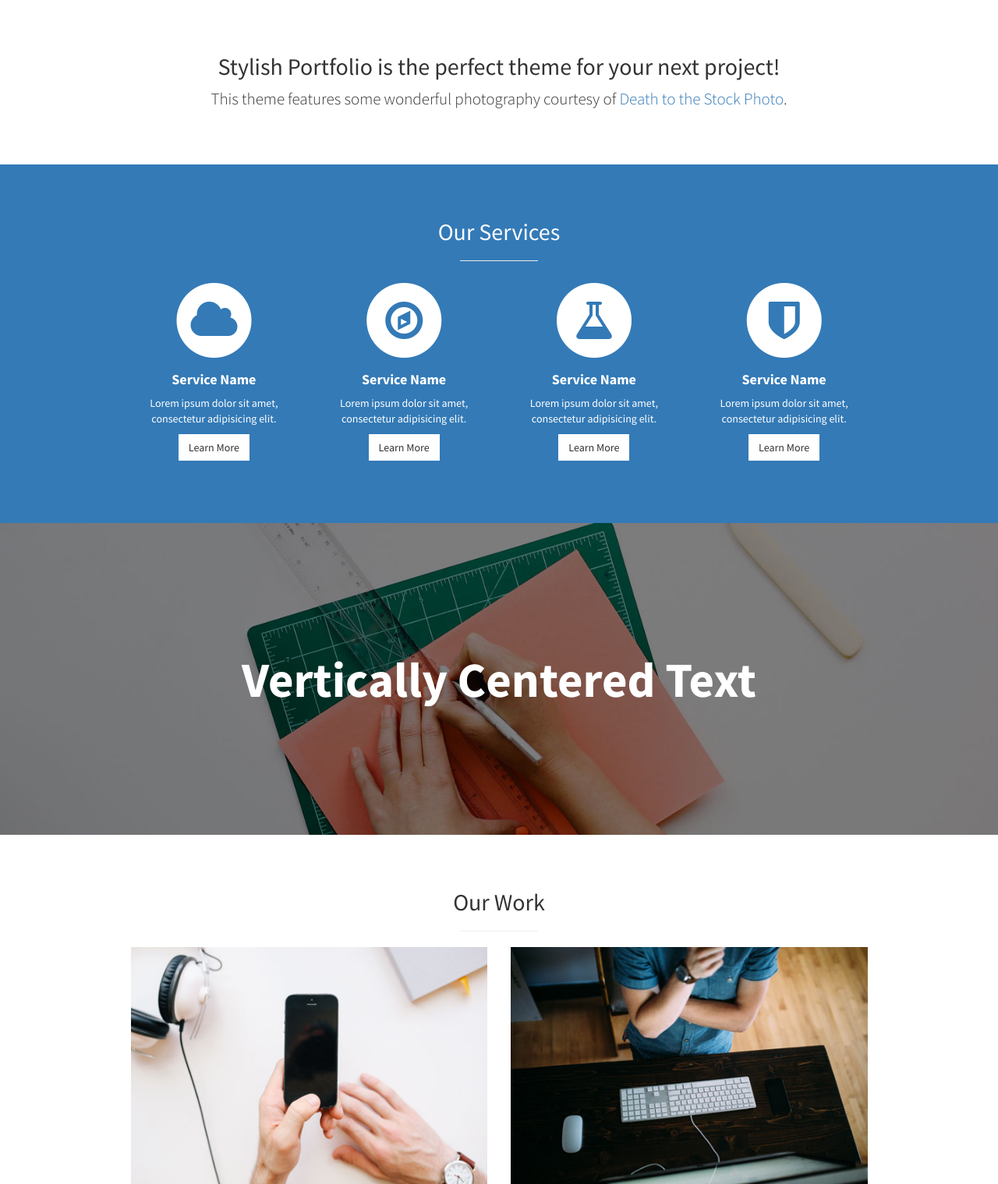
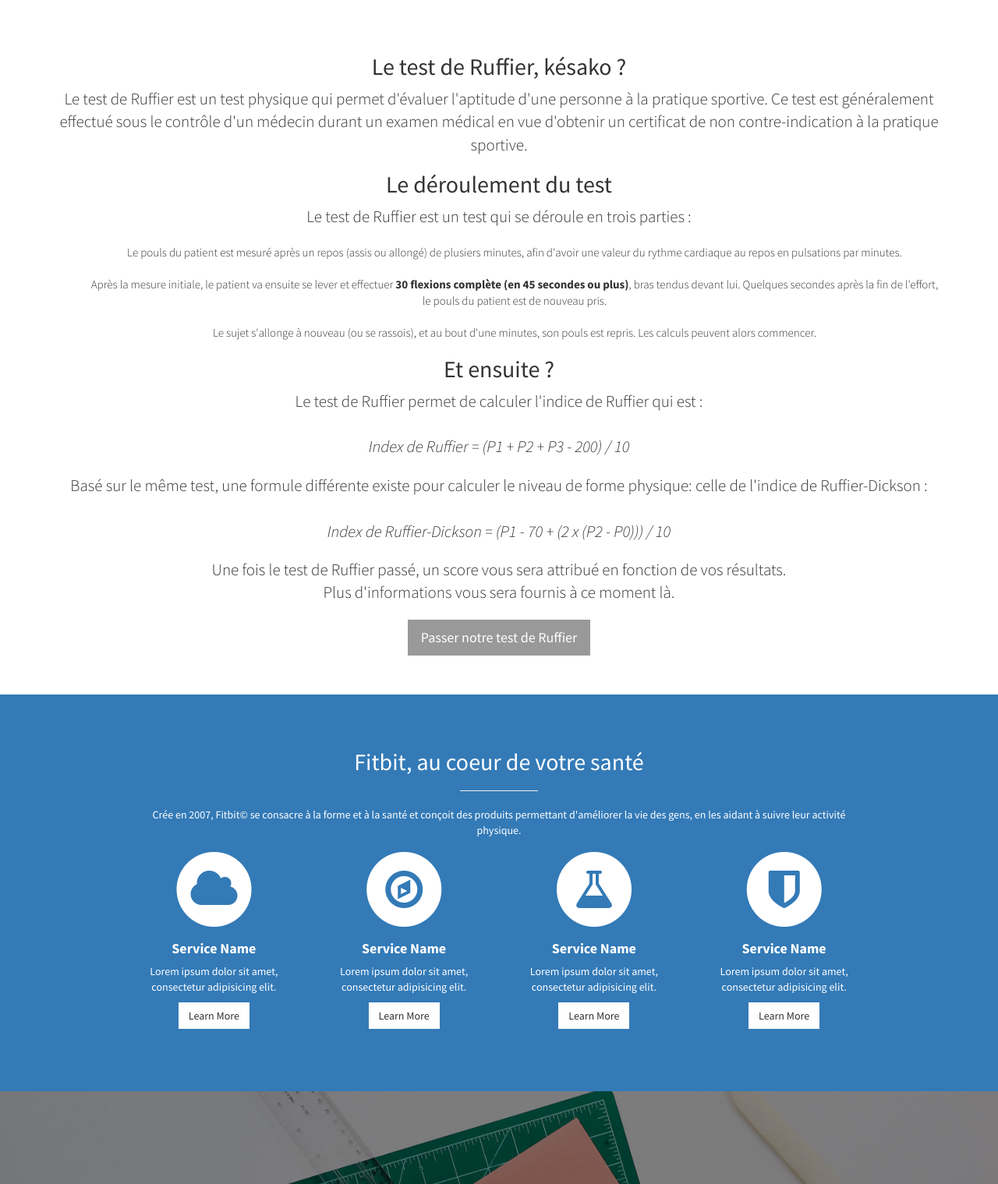
Before and after one commit to sylvainmetayer/semaine-innovante-dawin, a PHP site: page /front-page.html in a window 1280 px wide. Shown: the part 801-2320 px from the top of the page at 78% size. Run offline with PHP 8.4, Linux system fonts and the light colour scheme; some libraries are stand-ins or nearby versions; some web fonts are replaced.

Commit message:
avancement site : partie test de ruffier sur PA

```diff
--- a/app/front-page.html
+++ b/app/front-page.html
@@ -69,8 +69,8 @@
         <h3 class="girl-next-door"> Un projet innovant unique</h3>
         <br>
         <p class="lead"> Projet issus de la semaine innovante des étudiants en Licence Professionnelle DAWIN,<br> Dawin & Fitbit
-        a pour but d'aider les personnes possédant un appareil <br>
-            de mesure de fréquence cardiaque de la marque Fitbit© à effectuer le test de Ruffier. </p>
+        a pour but d'aider les personnes possédant un appareil Charge 2, <br>
+            un bracelet connecté de la marque Fitbit© à effectuer le test de Ruffier. </p>
         <a href="#about" class="btn btn-dark btn-lg">En savoir plus</a>
     </div>
 </header>
@@ -80,8 +80,35 @@
     <div class="container">
         <div class="row">
             <div class="col-lg-12 text-center">
-                <h2>Stylish Portfolio is the perfect theme for your next project!</h2>
-                <p class="lead">This theme features some wonderful photography courtesy of <a target="_blank" href="http://join.deathtothestockphoto.com/">Death to the Stock Photo</a>.</p>
+                <h2> Le test de Ruffier, késako ?</h2>
+                <p class="lead"> Le test de Ruffier est un test physique qui permet d'évaluer l'aptitude d'une personne
+                à la pratique sportive. Ce test est généralement effectué sous le contrôle d'un médecin durant un examen
+                médical en vue d'obtenir un certificat de non contre-indication à la pratique sportive.</p>
+
+                <h2> Le déroulement du test</h2>
+                <p class="lead"> Le test de Ruffier est un test qui se déroule en trois parties :</p>
+                <ul>
+                    <li> <p class="lead-p">  Le pouls du patient est mesuré après un repos (assis ou allongé) de plusiers minutes, afin d'avoir une valeur du
+                        rythme cardiaque au repos en pulsations par minutes. </p></li>
+                    <li> <p class="lead-p"> Après la mesure initiale, le patient va ensuite se lever et effectuer <b>30 flexions complète (en 45 secondes ou plus)</b>,
+                        bras tendus devant lui. Quelques secondes après la fin de l'effort, le pouls du patient est de nouveau pris.</p></li>
+                    <li> <p class="lead-p"> Le sujet s'allonge à nouveau (ou se rassois), et au bout d'une minutes,
+                        son pouls est repris. Les calculs peuvent alors commencer. </p></li>
+                </ul>
+
+                <h2> Et ensuite ?</h2>
+                <p class = "lead"> Le test de Ruffier permet de calculer l'indice de Ruffier qui est : <br><br>
+                 <i>Index de Ruffier = (P1 + P2 + P3 - 200) / 10 </i> <br>
+                </p>
+                <p class="lead"> Basé sur le même test, une formule différente existe pour calculer le niveau de forme physique:
+                celle de l'indice de Ruffier-Dickson : <br><br>
+                <i> Index de Ruffier-Dickson = (P1 - 70 + (2 x (P2 - P0))) / 10</i></p>
+
+                <p class="lead"> Une fois le test de Ruffier passé, un score vous sera attribué en fonction de vos résultats. <br>
+                Plus d'informations vous sera fournis à ce moment là.</p>
+
+                <a href="testRuffier.html" class="btn btn-dark btn-lg">Passer notre test de Ruffier</a>
+
             </div>
         </div>
         <!-- /.row -->
@@ -95,8 +122,10 @@
     <div class="container">
         <div class="row text-center">
             <div class="col-lg-10 col-lg-offset-1">
-                <h2>Our Services</h2>
+                <h2>Fitbit, au coeur de votre santé</h2>
                 <hr class="small">
+                <p> Crée en 2007, Fitbit© se consacre à la forme et à la santé et conçoit des produits permettant
+                    d'améliorer la vie des gens, en les aidant à suivre leur activité physique.</p>
                 <div class="row">
                     <div class="col-md-3 col-sm-6">
                         <div class="service-item">
--- a/app/styles/stylish-portfolio.css
+++ b/app/styles/stylish-portfolio.css
@@ -180,6 +180,17 @@ hr.small {
     padding: 50px 0;
 }
 
+.lead-p
+{
+    margin-bottom: 20px;
+    font-size: 15px;
+    font-weight: 300;
+    line-height: 1.4;
+}
+
+ul {
+    list-style: none;
+}
 /* Services */
 
 .services {
```
